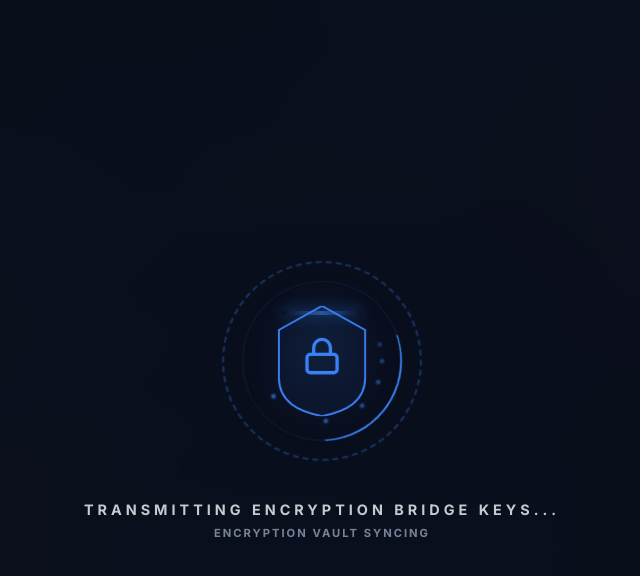
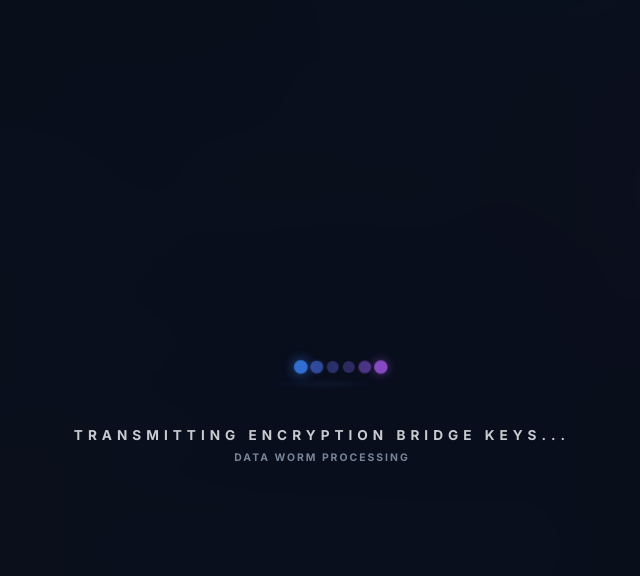
Before and after one commit to securenest046/securenest-cloud, a React (Vite) app in the folder securenest-frontend/: page /register in a window 1280 px wide. Both pictures are taken after a click on the button "Sign up with Google". Shown: the top 576 px of the page, without its empty margins (318-958 px from the left). Built offline with nearby package versions, Linux system fonts and the light colour scheme; no server answers.

Commit message:
final fix v2

```diff
--- a/securenest-frontend/src/components/Loader.jsx
+++ b/securenest-frontend/src/components/Loader.jsx
@@ -1,7 +1,6 @@
 import React from 'react';
-import { Shield, Lock } from 'lucide-react';
 
-const Loader = ({ fullScreen = true, message = "Securing Connection..." }) => {
+const Loader = ({ fullScreen = true, message = "Synchronizing Vault..." }) => {
   return (
     <div style={{
       position: fullScreen ? 'fixed' : 'absolute',
@@ -16,96 +15,71 @@ const Loader = ({ fullScreen = true, message = "Securing Connection..." }) => {
       overflow: 'hidden'
     }}>
       <style>{`
-        @keyframes orbit {
-          from { transform: rotate(0deg) translateX(60px) rotate(0deg); }
-          to { transform: rotate(360deg) translateX(60px) rotate(-360deg); }
+        @keyframes worm-move {
+          0%, 100% { transform: translateX(-50px) scaleX(1); }
+          25% { transform: translateX(-20px) scaleX(1.5); }
+          50% { transform: translateX(20px) scaleX(1); }
+          75% { transform: translateX(50px) scaleX(0.8); }
         }
-        @keyframes scan {
-          0% { top: -10%; opacity: 0; }
-          20% { opacity: 1; }
-          80% { opacity: 1; }
-          100% { top: 110%; opacity: 0; }
+        @keyframes segment-pulse {
+          0%, 100% { transform: scale(1); opacity: 0.3; }
+          50% { transform: scale(1.2); opacity: 1; box-shadow: 0 0 15px var(--accent-primary); }
         }
-        @keyframes pulse-shield {
-          0%, 100% { transform: scale(1); filter: drop-shadow(0 0 15px rgba(59, 130, 246, 0.4)); }
-          50% { transform: scale(1.05); filter: drop-shadow(0 0 35px rgba(59, 130, 246, 0.7)); }
+        @keyframes worm-container {
+           0% { transform: translateX(-30px); }
+           100% { transform: translateX(30px); }
         }
-        @keyframes ring-rotate {
-          from { transform: rotate(0deg); }
-          to { transform: rotate(360deg); }
-        }
-        .data-particle {
-          position: absolute;
-          width: 4px;
-          height: 4px;
+        .worm-segment {
+          width: 12px;
+          height: 12px;
           background: var(--accent-primary);
           border-radius: 50%;
-          filter: blur(1px);
+          margin: 0 2px;
+          display: inline-block;
         }
       `}</style>
 
-      <div style={{ position: 'relative', width: '200px', height: '200px', display: 'flex', alignItems: 'center', justifyContent: 'center' }}>
+      <div style={{ position: 'relative', height: '60px', display: 'flex', alignItems: 'center', justifyContent: 'center' }}>
 
-        {/* Outer Rotating Ring */}
+        {/* The Cyber-Worm (Squeezing Body Animation) */}
         <div style={{
-          position: 'absolute', width: '100%', height: '100%',
-          border: '2px dashed rgba(59, 130, 246, 0.3)',
-          borderRadius: '50%',
-          animation: 'ring-rotate 10s linear infinite'
-        }}></div>
-
-        {/* Mid Rotating Ring */}
-        <div style={{
-          position: 'absolute', width: '80%', height: '80%',
-          border: '1px solid rgba(59, 130, 246, 0.1)',
-          borderRadius: '50%',
-          borderTop: '2px solid var(--accent-primary)',
-          animation: 'ring-rotate 2s cubic-bezier(0.5, 0.2, 0.5, 0.8) infinite'
-        }}></div>
-
-        {/* The Shield Core */}
-        <div style={{
-          position: 'relative', width: '100px', height: '110px',
-          display: 'flex', alignItems: 'center', justifyContent: 'center',
-          animation: 'pulse-shield 3s ease-in-out infinite'
+            display: 'flex',
+            alignItems: 'center',
+            animation: 'worm-container 4s ease-in-out infinite alternate'
         }}>
-          <svg viewBox="0 0 100 115" style={{ position: 'absolute', width: '100%', height: '100%', fill: 'rgba(59, 130, 246, 0.05)', stroke: 'var(--accent-primary)', strokeWidth: '2' }}>
-            <path d="M50 0 L95 25 L95 75 C95 100 75 110 50 115 C25 110 5 100 5 75 L5 25 Z" />
-          </svg>
-          <Lock size={40} color="var(--accent-primary)" style={{ zIndex: 2, position: 'relative', top: '-5px' }} />
-
-          {/* Scanning Beam */}
-          <div style={{
-            position: 'absolute', left: '10%', right: '10%', height: '4px',
-            background: 'linear-gradient(90deg, transparent, var(--accent-primary), transparent)',
-            boxShadow: '0 0 15px var(--accent-primary)',
-            animation: 'scan 2.5s linear infinite',
-            zIndex: 3
-          }} />
+          {[...Array(6)].map((_, i) => (
+            <div key={i} className="worm-segment" style={{
+              animation: 'segment-pulse 1.2s ease-in-out infinite',
+              animationDelay: `${i * 0.15}s`,
+              filter: `hue-rotate(${i * 10}deg)`
+            }}></div>
+          ))}
         </div>
 
-        {/* Orbiting Data Particles */}
-        {[...Array(6)].map((_, i) => (
-          <div key={i} className="data-particle" style={{
-            animation: `orbit ${2 + i * 0.5}s linear infinite`,
-            animationDelay: `-${i * 0.3}s`,
-            opacity: 1 - (i * 0.1)
-          }}></div>
-        ))}
+        {/* Dynamic Glow Trail */}
+        <div style={{
+            position: 'absolute',
+            width: '120px',
+            height: '2px',
+            background: 'linear-gradient(90deg, transparent, var(--accent-primary), transparent)',
+            bottom: '20%',
+            opacity: 0.2,
+            filter: 'blur(2px)'
+        }}></div>
       </div>
 
       <p style={{
-          marginTop: '40px',
+          marginTop: '30px',
           color: 'var(--text-main)',
-          fontSize: '0.9rem',
-          letterSpacing: '4px',
+          fontSize: '0.85rem',
+          letterSpacing: '5px',
           fontWeight: '700',
           textTransform: 'uppercase',
           opacity: 0.8,
           textAlign: 'center'
       }}>
           {message}
-          <span style={{ display: 'block', fontSize: '0.7rem', color: 'var(--text-muted)', marginTop: '8px', letterSpacing: '2px' }}>Encryption Vault Syncing</span>
+          <span style={{ display: 'block', fontSize: '0.65rem', color: 'var(--text-muted)', marginTop: '8px', letterSpacing: '2px' }}>Data Worm Processing</span>
       </p>
     </div>
   );
```
